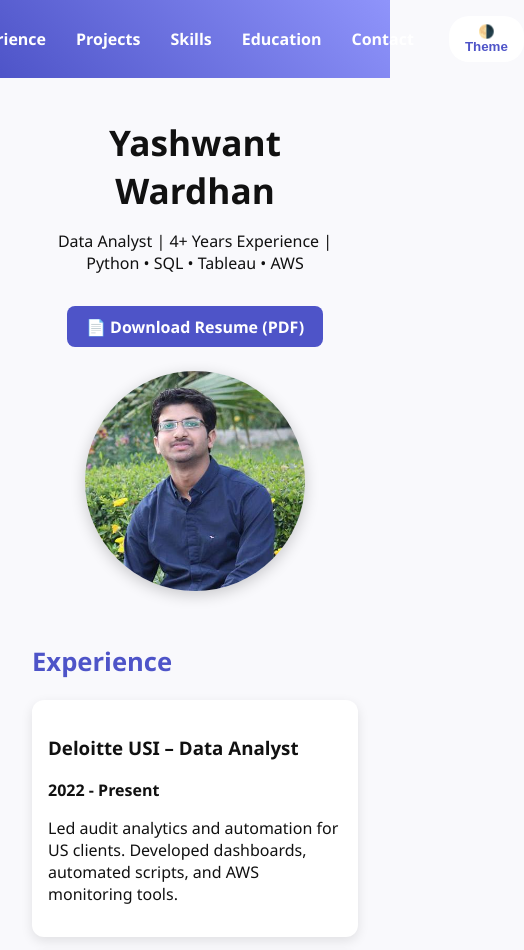
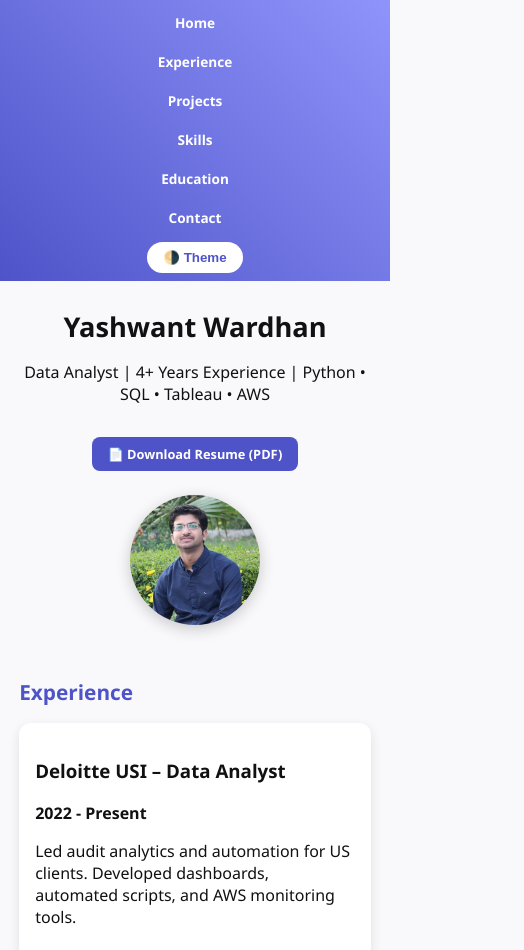
Before and after one commit to yashwant541/Resume, a plain HTML site: page index.html in a window 390 px wide. Shown: the top 950 px of the page, 524 px wide, since content can reach past the window. Drawn offline with Linux system fonts and the light colour scheme.

Commit message:
Update index.html

```diff
--- a/index.html
+++ b/index.html
@@ -40,15 +40,18 @@
       top: 0;
       z-index: 1000;
       display: flex;
+      flex-wrap: wrap;
       justify-content: center;
       align-items: center;
+      gap: 10px;
     }
 
     nav a {
       color: white;
-      margin: 0 15px;
+      margin: 0 10px;
       text-decoration: none;
       font-weight: bold;
+      font-size: 1rem;
       transition: color 0.3s ease;
     }
 
@@ -64,7 +67,6 @@
       border-radius: 20px;
       font-weight: bold;
       cursor: pointer;
-      margin-left: 20px;
     }
 
     .container {
@@ -141,6 +143,56 @@
 
     a {
       color: var(--accent);
+    }
+
+    /* Mobile Responsive */
+    @media (max-width: 768px) {
+      nav {
+        flex-direction: column;
+        padding: 0.5rem;
+      }
+
+      nav a {
+        margin: 5px 0;
+        font-size: 0.95rem;
+      }
+
+      .container {
+        padding: 1.2rem;
+      }
+
+      h1 {
+        font-size: 1.7rem;
+      }
+
+      h2 {
+        font-size: 1.3rem;
+      }
+
+      .profile img {
+        width: 160px;
+        height: 160px;
+      }
+
+      .download-btn {
+        font-size: 0.9rem;
+        padding: 0.5rem 1rem;
+      }
+    }
+
+    @media (max-width: 480px) {
+      .profile img {
+        width: 130px;
+        height: 130px;
+      }
+
+      nav a {
+        font-size: 0.85rem;
+      }
+
+      .download-btn {
+        font-size: 0.8rem;
+      }
     }
   </style>
 </head>
```
